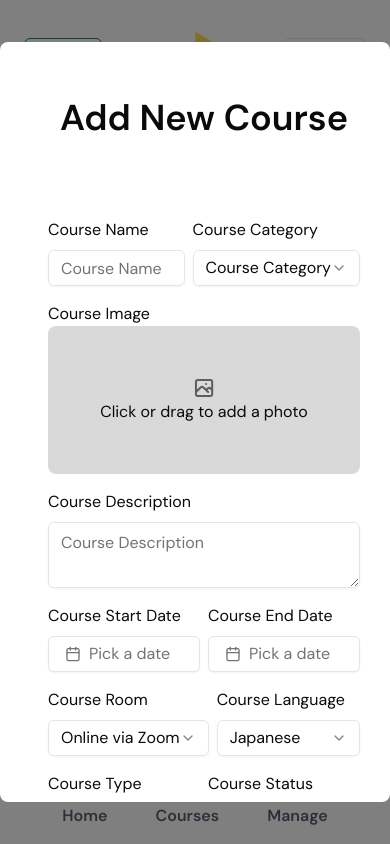
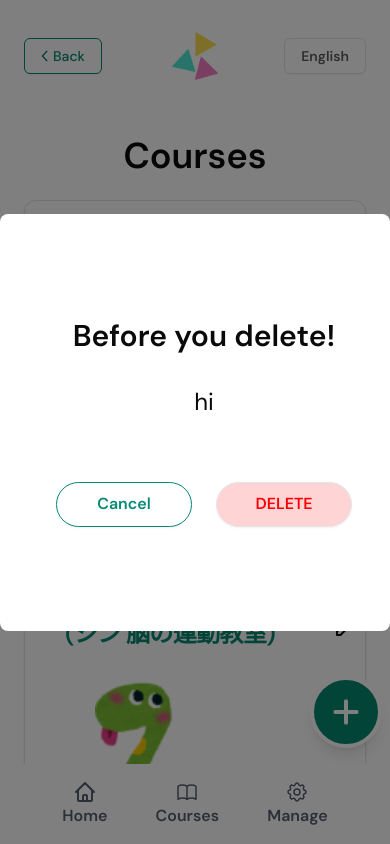
Before and after one commit to noonnofus/wchms-test, a Next.js app: page /admin/courses in a window 390 px wide. Both pictures are taken after a click on the button 346 px from the left and 712 px from the top of the page. Built offline with nearby package versions, Linux system fonts and the light colour scheme.

Commit message:
fix responsiveness of delete confirmation

```diff
--- a/src/app/admin/courses/page.tsx
+++ b/src/app/admin/courses/page.tsx
@@ -2,6 +2,7 @@
 import AddCourse from "@/components/courses/add-course";
 import CourseCard from "@/components/courses/course-card";
 import { useState } from "react";
+import DeleteConfirmation from "@/components/shared/delete-confirmation";
 
 export default function Courses() {
     const [showAddPopup, setShowAddPopup] = useState(false);
@@ -57,7 +58,8 @@ export default function Courses() {
 
                     <div className="absolute inset-0 flex justify-center items-center z-10 max-h-[90vh] top-1/2 -translate-y-1/2">
                         <div className="relative w-full max-w-4xl max-h-[90vh] overflow-y-auto bg-white rounded-lg p-6">
-                            <AddCourse />
+                            {/* <AddCourse /> */}
+                            <DeleteConfirmation body={"hi"} />
                         </div>
                     </div>
                 </div>
--- a/src/components/shared/delete-confirmation.tsx
+++ b/src/components/shared/delete-confirmation.tsx
@@ -1,24 +1,23 @@
 import { Button } from "@/components/ui/button";
-
 
 export default function DeleteConfirmation({ body }: { body: string }) {
     return (
-        <div className="flex flex-col w-[100%] min-w-[370px] max-w-[720px] gap-8 overflow-y-auto py-20 px-8 rounded-lg bg-white items-center justify-center">
+        <div className="flex flex-col w-full min-w-[360px] gap-8 py-20 px-8 rounded-lg bg-white items-center justify-center">
             <h1 className="font-semibold text-3xl">Before you delete!</h1>
             <form className="flex flex-col items-center justify-center gap-16 w-full h-full md:text-xl">
-                <div className="max-w-[570px]">
+                <div className="">
                     <p className="text-center text-2xl">{body}</p>
                 </div>
-                <div className="w-full flex flex-row gap-12">
+                <div className="w-full flex flex-row justify-between gap-6">
                     <Button
                         variant="outline"
-                        className="w-[305px] h-[45px] rounded-full bg-transparent border-primary-green text-primary-green hover:bg-primary-green hover:text-white font-semibold text-xl py-4"
+                        className="w-full h-[45px] rounded-full bg-transparent border-primary-green text-primary-green hover:bg-primary-green hover:text-white font-semibold text-base md:text-xl py-4"
                     >
                         Cancel
                     </Button>
                     <Button
                         variant="outline"
-                        className="w-[305px] h-[45px] rounded-full bg-destructive-red text-destructive-text hover:bg-destructive-hover hover:text-destructive-text font-semibold text-xl py-4 md:text-base"
+                        className="w-full h-[45px] rounded-full bg-destructive-red text-destructive-text hover:bg-destructive-hover hover:text-destructive-text font-semibold py-4 text-base md:text-xl"
                     >
                         DELETE
                     </Button>
```
Lines whose indentation alone changed are shown as unchanged.
